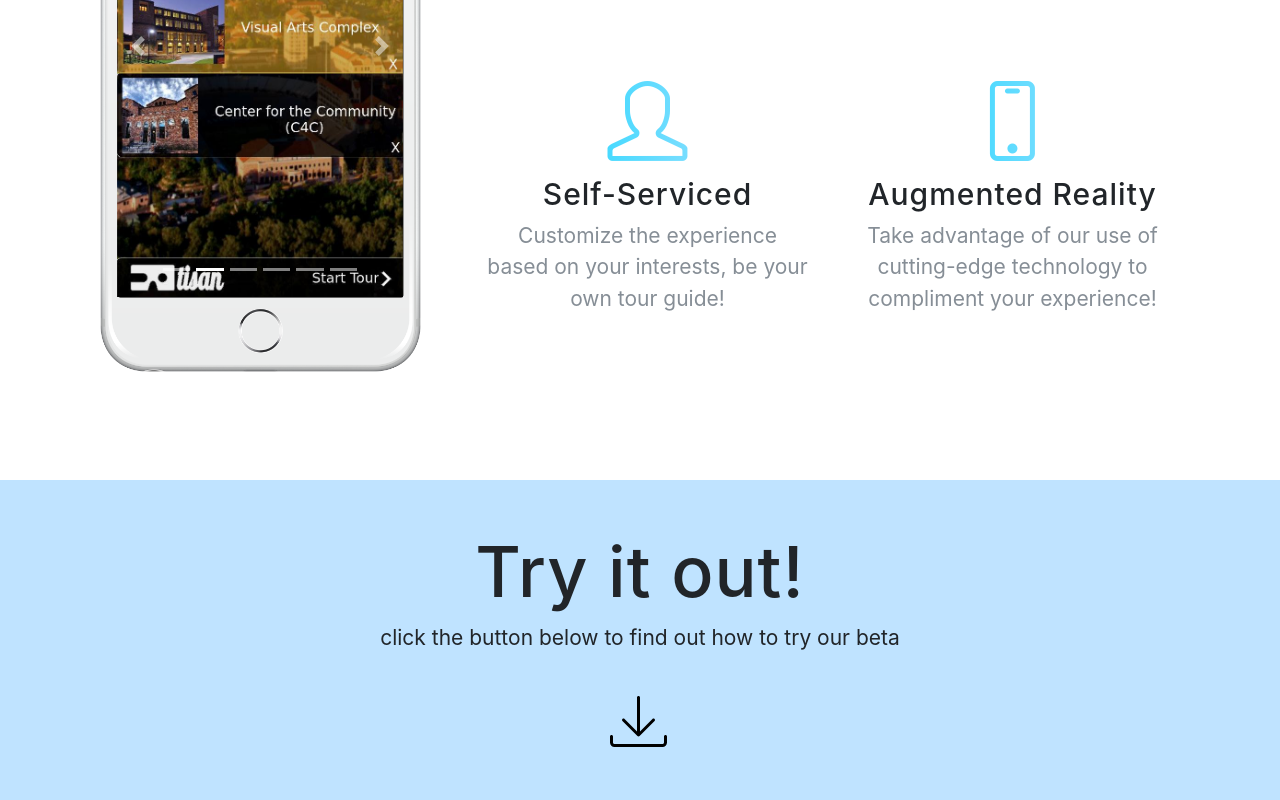
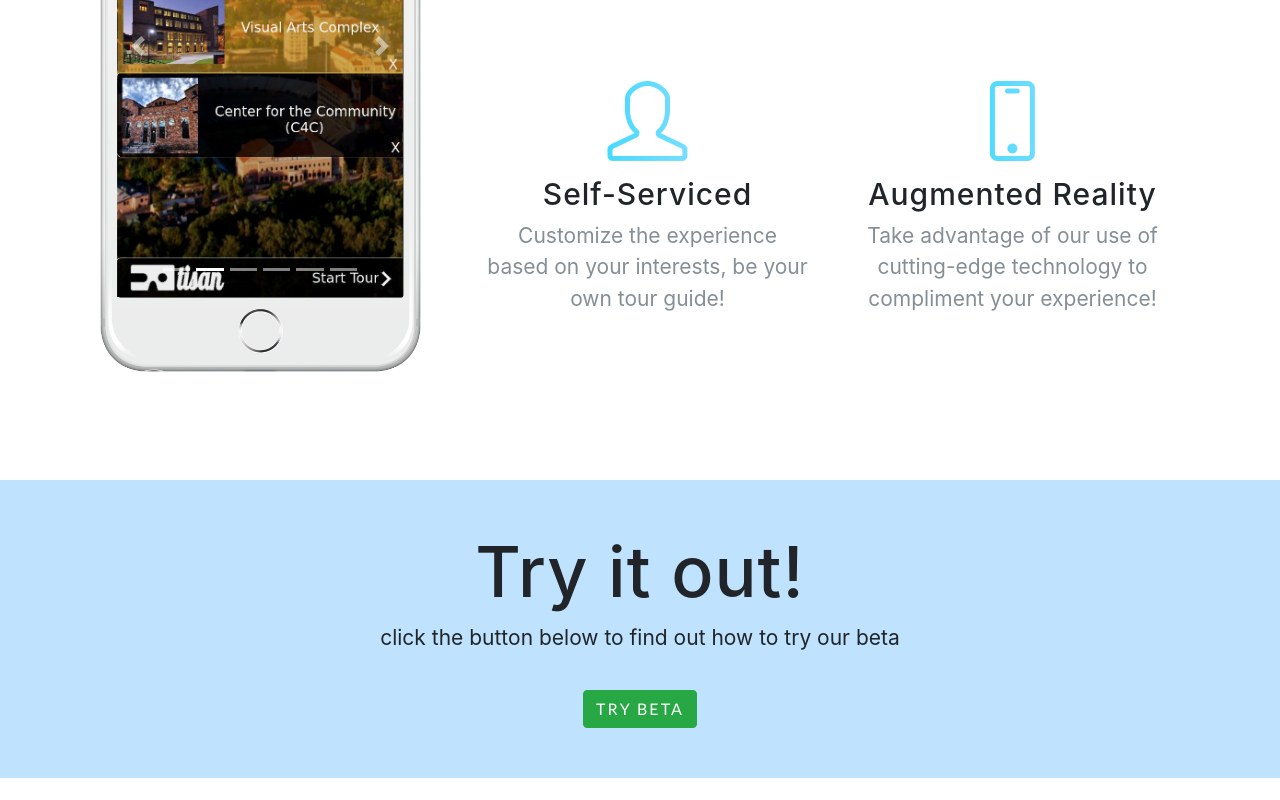
Before and after one commit to artisantours/artisantours.github.io, a website with bundled scripts: page index.html in a window 1280 px wide. Shown: the part 1334-2134 px from the top of the page. After the commit the page ends 2112 px from the top, so only its background shows below. Built offline with nearby package versions, Linux system fonts and the light colour scheme; files whose address does not match are found by name; a web font is replaced by a local one.

Commit message:
added try beta button

```diff
--- a/index.html
+++ b/index.html
@@ -204,7 +204,8 @@
             <h2 class="section-heading">Try it out!</h2>
             <p>click the button below to find out how to try our beta</p>
             <div class="badges" style="padding-top: 20px">
-              <a class="badge-link" target="_blank" href="https://goo.gl/forms/dNxPBxPpMYI7UiU93"><img src="img/download.svg" alt=""></a>
+              <button type="button" class="btn btn-success" onClick="window.open('https://goo.gl/forms/dNxPBxPpMYI7UiU93')">Try Beta</button>
+              <!--<a class="badge-link" target="_blank" href="https://goo.gl/forms/dNxPBxPpMYI7UiU93"><img src="img/download.svg" alt=""></a>-->
             </div>
           </div>
         </div>
```
